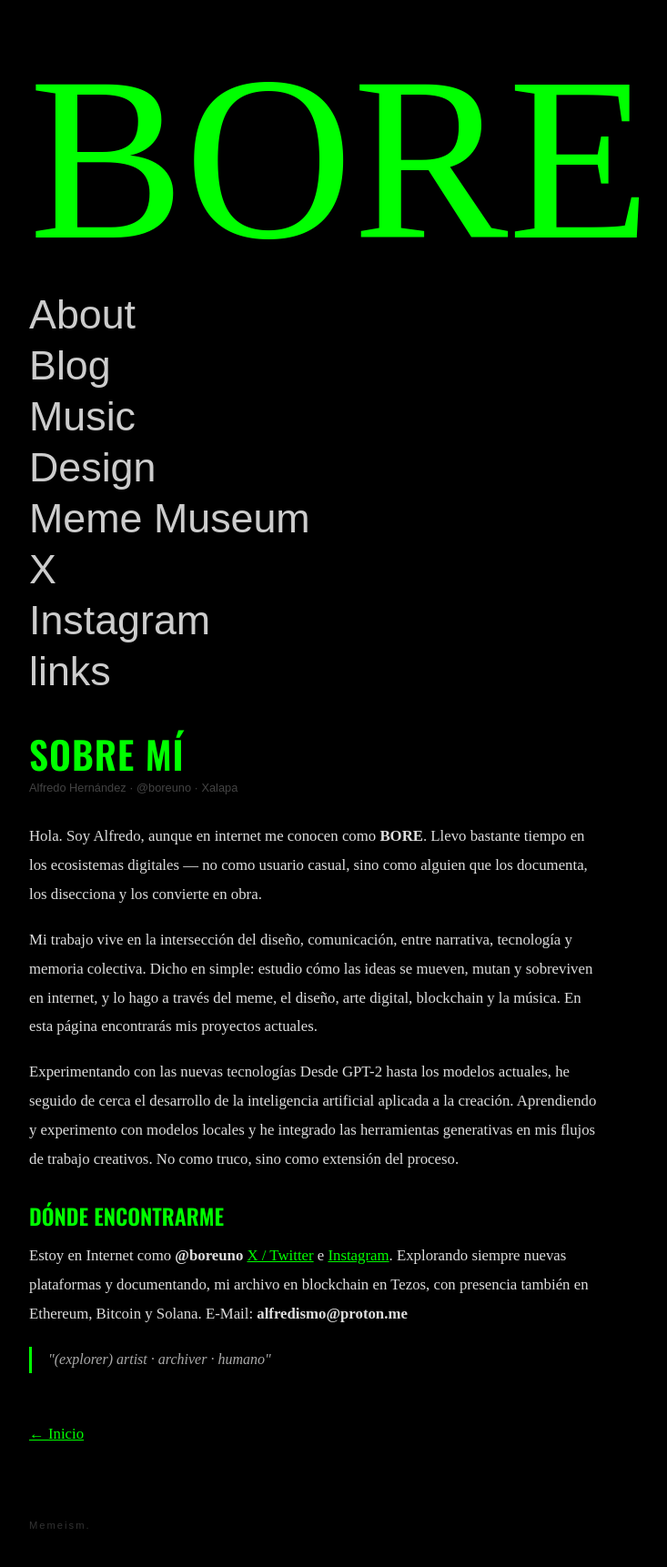
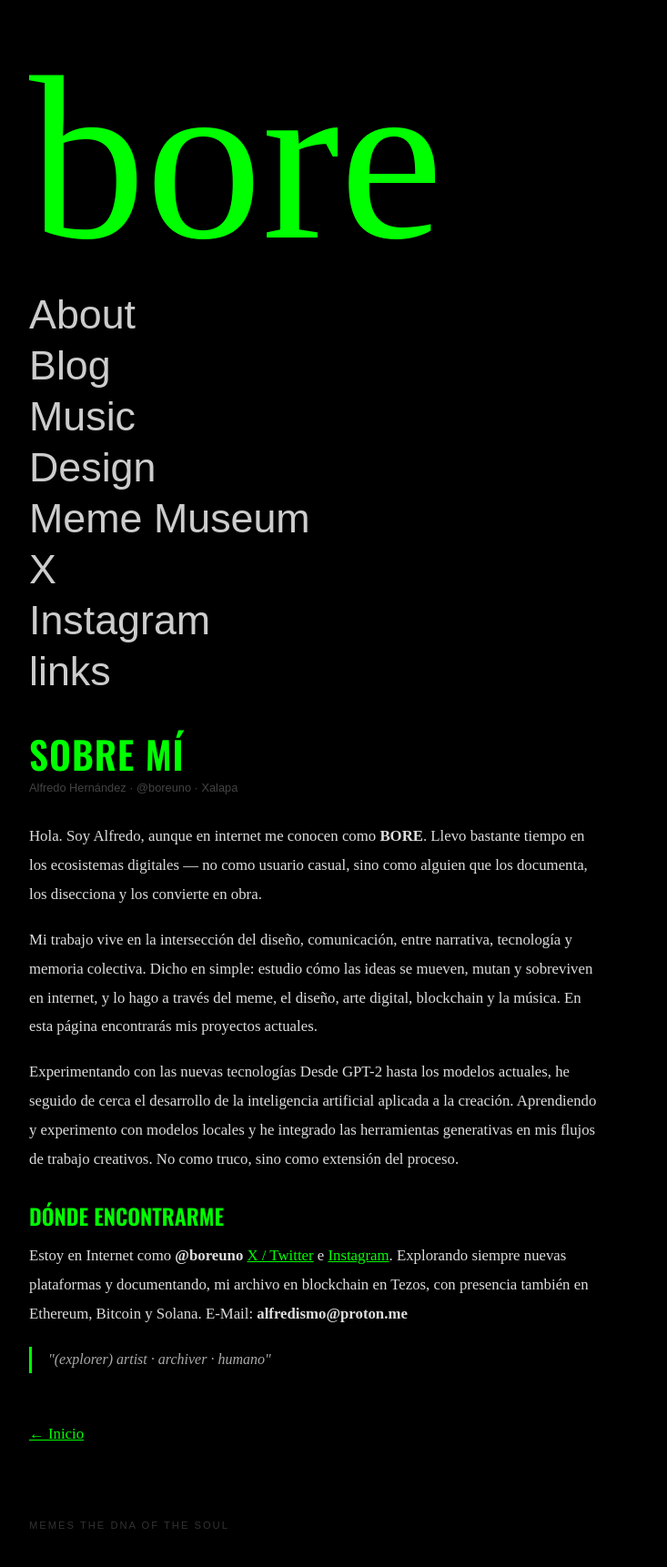
Before and after one commit to alfredismo/bore.lol, a Jekyll site: the page built from about.md, in a window 1280 px wide. Shown: the whole page at 91% size, without its empty margins (292-1025 px from the left). Built offline with Jekyll 4.4.1, drawn with Linux system fonts in a browser that asks for light colours; some web fonts are replaced; our own code applies the rules of GitHub Pages for plain Markdown files.

Commit message:
Update default.html

```diff
--- a/_layouts/default.html
+++ b/_layouts/default.html
@@ -148,7 +148,7 @@
     <div class="wrapper">
 
         <!-- LOGO TEXTO (quitar cuando tengas PNG) -->
-        <div class="logo-text"><a href="/">BORE</a></div>
+        <div class="logo-text"><a href="/">bore</a></div>
 
         <!-- LOGO PNG (descomentar y subir logo.png al repo) -->
         <!--
@@ -174,7 +174,7 @@
             {{ content }}
         </div>
 
-                <footer>Memeism.</footer>
+                <footer>MEMES THE DNA OF THE SOUL</footer>
 
     </div>
 </body>
```
